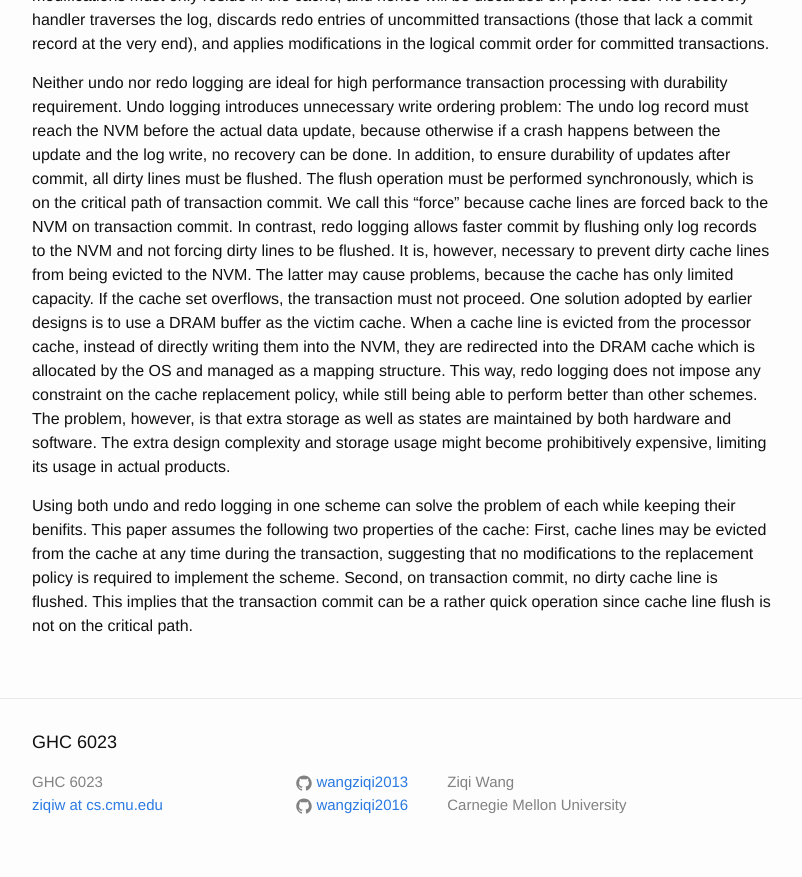
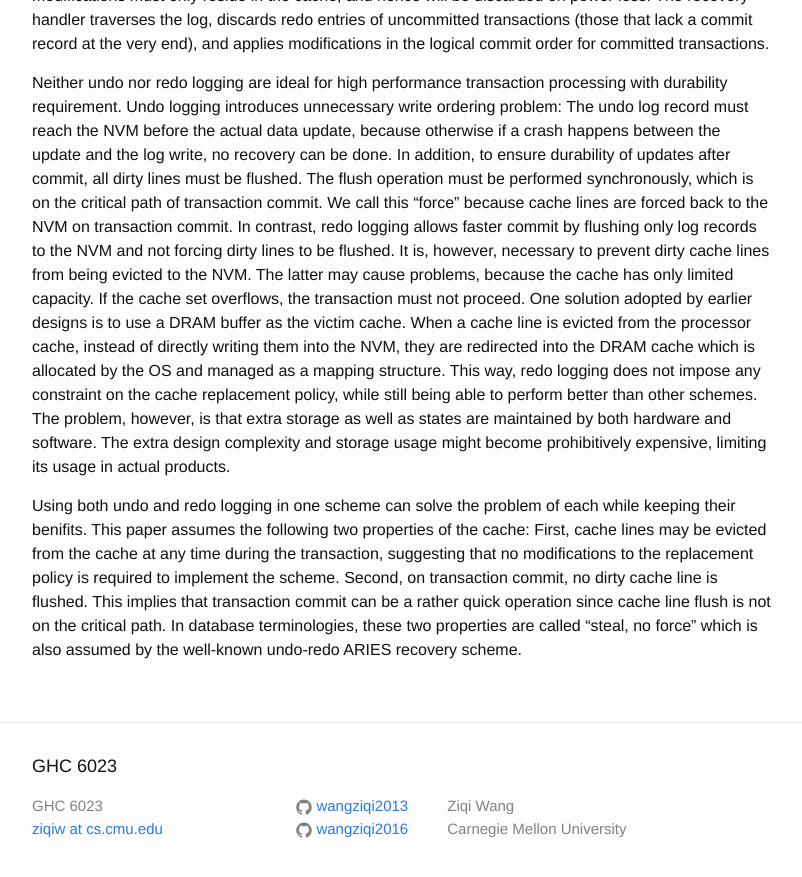
Before and after one commit to wangziqi2013/wangziqi2013.github.io, a Jekyll site: the page built from _posts/2019-01-14-steal-no-force.markdown, in a window 1280 px wide and 900 px high, scrolled down 862 px. Shown: the top 877 px of the window, without its empty margins (238-1040 px from the left). Built offline with Jekyll 4.4.1, drawn with Linux system fonts in a browser that asks for light colours.

Commit message:
Adding ARIES

```diff
--- a/_posts/2019-01-14-steal-no-force.markdown
+++ b/_posts/2019-01-14-steal-no-force.markdown
@@ -45,5 +45,6 @@ The extra design complexity and storage usage might become prohibitively expensi
 Using both undo and redo logging in one scheme can solve the problem of each while keeping their benifits. This paper
 assumes the following two properties of the cache: First, cache lines may be evicted from the cache at any time during
 the transaction, suggesting that no modifications to the replacement policy is required to implement the scheme. Second,
-on transaction commit, no dirty cache line is flushed. This implies that the transaction commit can be a rather quick
-operation since cache line flush is not on the critical path.
+on transaction commit, no dirty cache line is flushed. This implies that transaction commit can be a rather quick
+operation since cache line flush is not on the critical path. In database terminologies, these two properties are
+called "steal, no force" which is also assumed by the well-known undo-redo ARIES recovery scheme.
```
